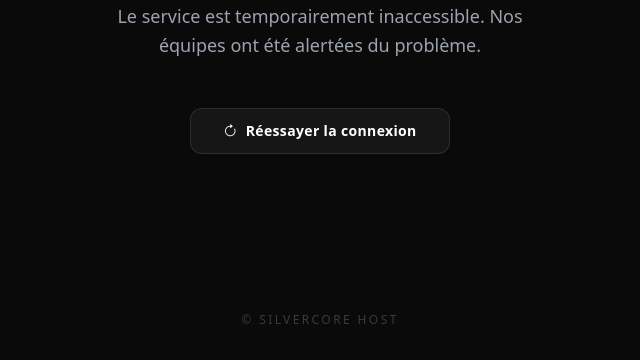
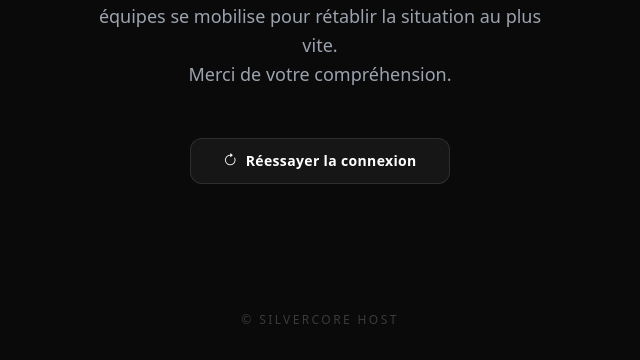
Before and after one commit to SilverCore-Git/front-app-hoster, a website: page assets/views/unattainable.html in a window 1280 px wide. Shown: the part 440-800 px from the top of the page, without its empty margins (320-960 px from the left). Drawn offline with nearby package versions, Linux system fonts and the light colour scheme.

Commit message:
Update unattainable.html

```diff
--- a/assets/views/unattainable.html
+++ b/assets/views/unattainable.html
@@ -39,7 +39,8 @@
         </h1>
 
         <p class="text-lg text-gray-400 font-light max-w-md leading-relaxed mx-auto">
-            Le service est temporairement inaccessible. Nos équipes ont été alertées du problème.
+            Le service est temporairement inaccessible. Nos équipes se mobilise pour rétablir la situation au plus vite. <br />
+            Merci de votre compréhension.
         </p>
 
         <button onclick="window.location.reload()" class="mt-12 px-8 py-3 rounded-xl bg-white/5 border border-white/10 hover:bg-white/10 transition-all text-sm font-semibold tracking-wide flex items-center gap-2 group">
```
